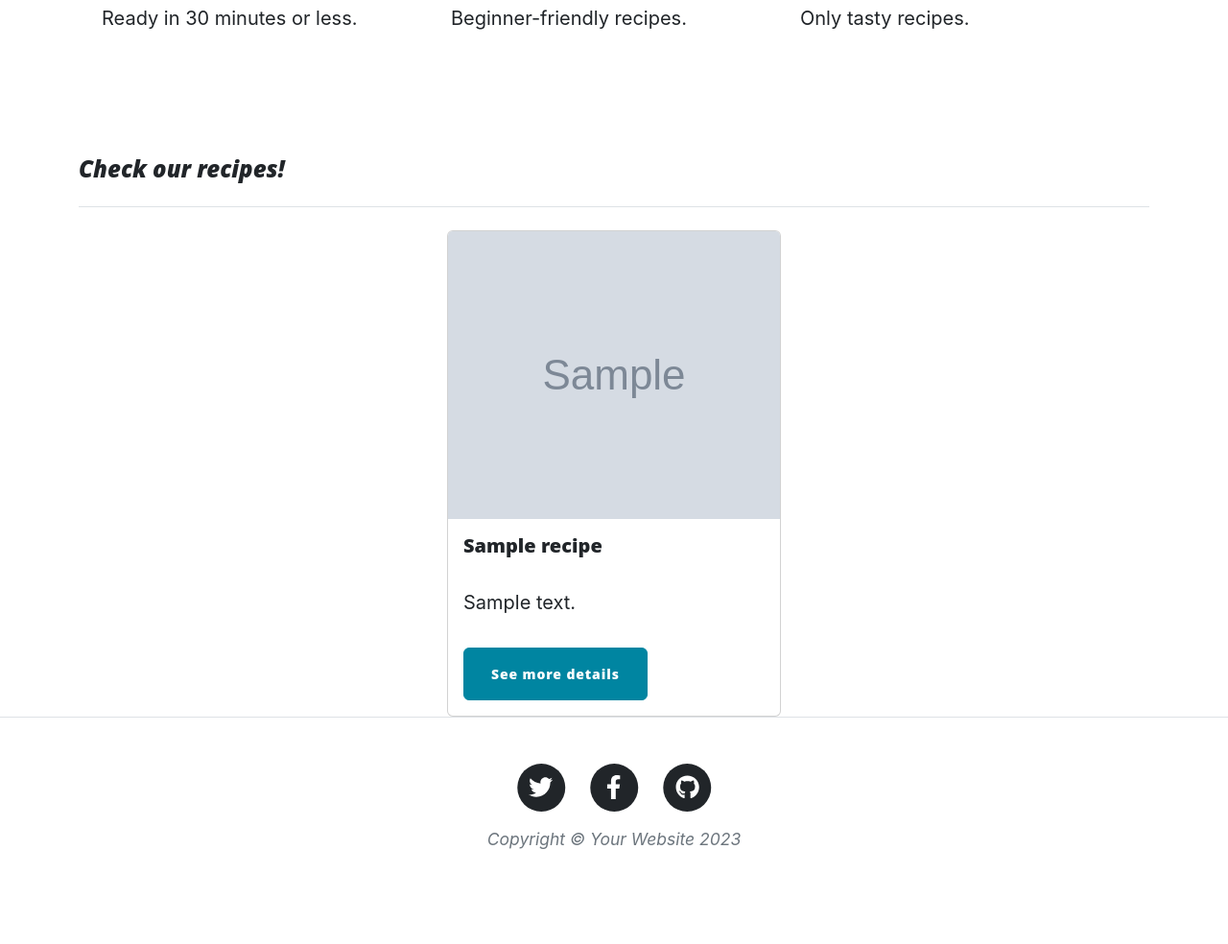
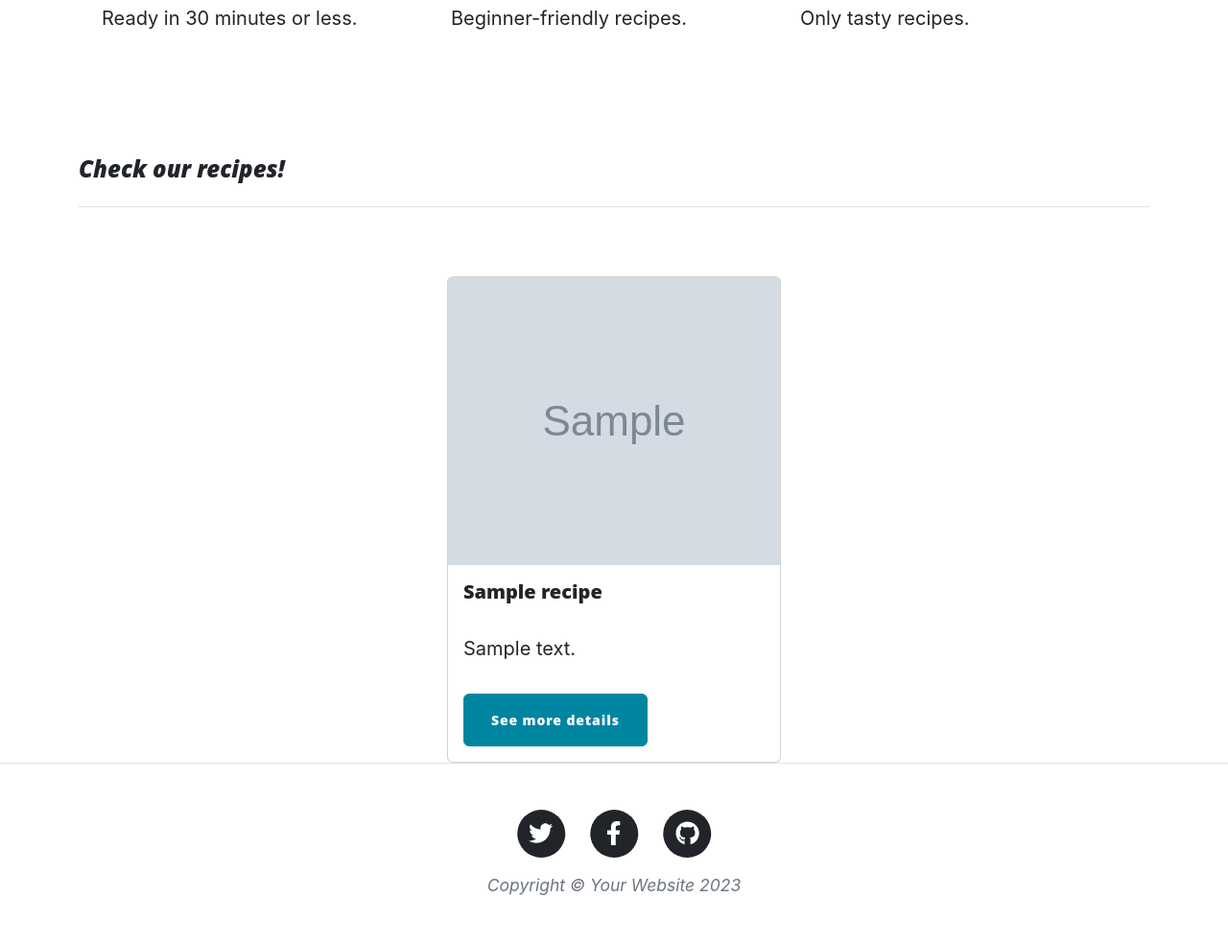
Before and after one commit to annaborkowska28/Tasty-Recipes-and-Grocery-List-RapidAPI-Flask, a Flask app: template templates/index.html in a window 1280 px wide. Shown: the part 1414-2398 px from the top of the page at 96% size. Before the commit the page ends 2299 px from the top, so only its background shows below. Run offline with Flask 3, Linux system fonts and the light colour scheme; the template is opened without the code that fills it: most values are stand-ins (such as "Sample title", 1, 10 or a date in 2020); grey boxes marked "Sample" are stand-in pictures; some libraries are stand-ins or nearby versions.

Commit message:
modified index

```diff
--- a/templates/index.html
+++ b/templates/index.html
@@ -71,7 +71,7 @@
             <div class="row justify-content-center">
         {% endif %}
 
-        <div class="col-lg-4 d-flex justify-content-center">
+            <div class="col-lg-4 d-flex justify-content-center mt-5 align-items-stretch">
             <div class="card" style="width: 25rem;">
                 <img src="{{recipe.thumbnail_url}}" class="card-img-top" style="height: 300px;">
                 <div class="card-body">
```
